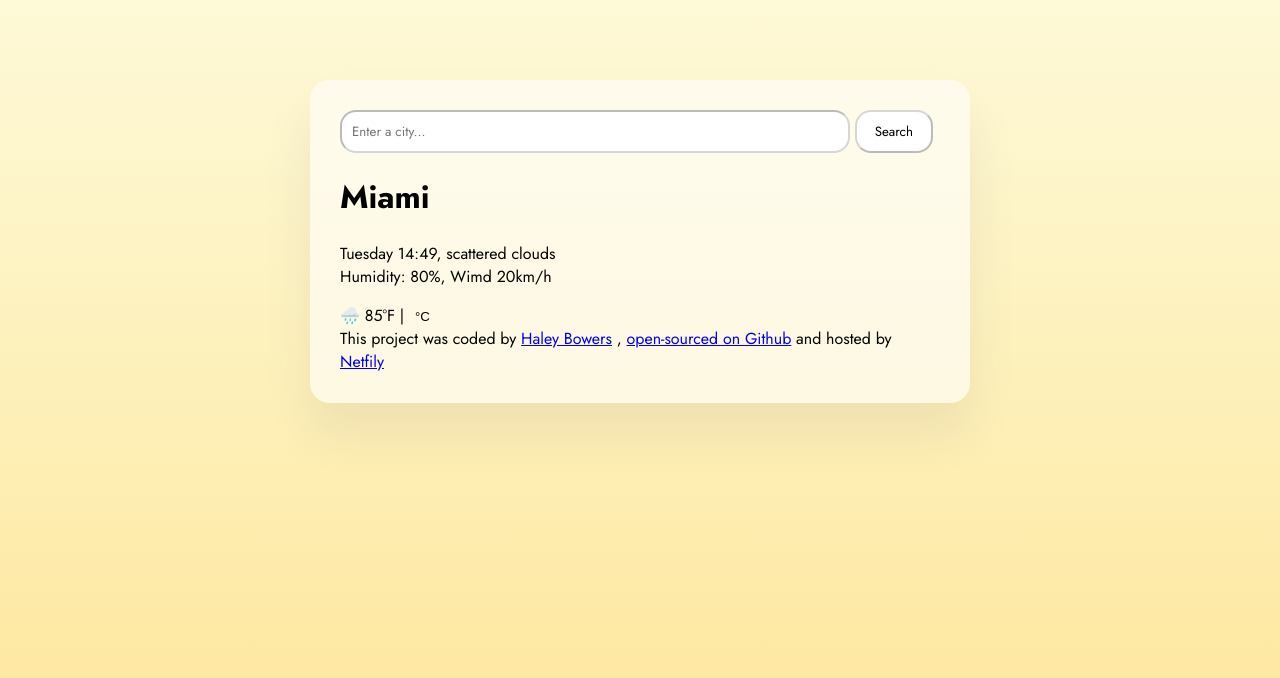
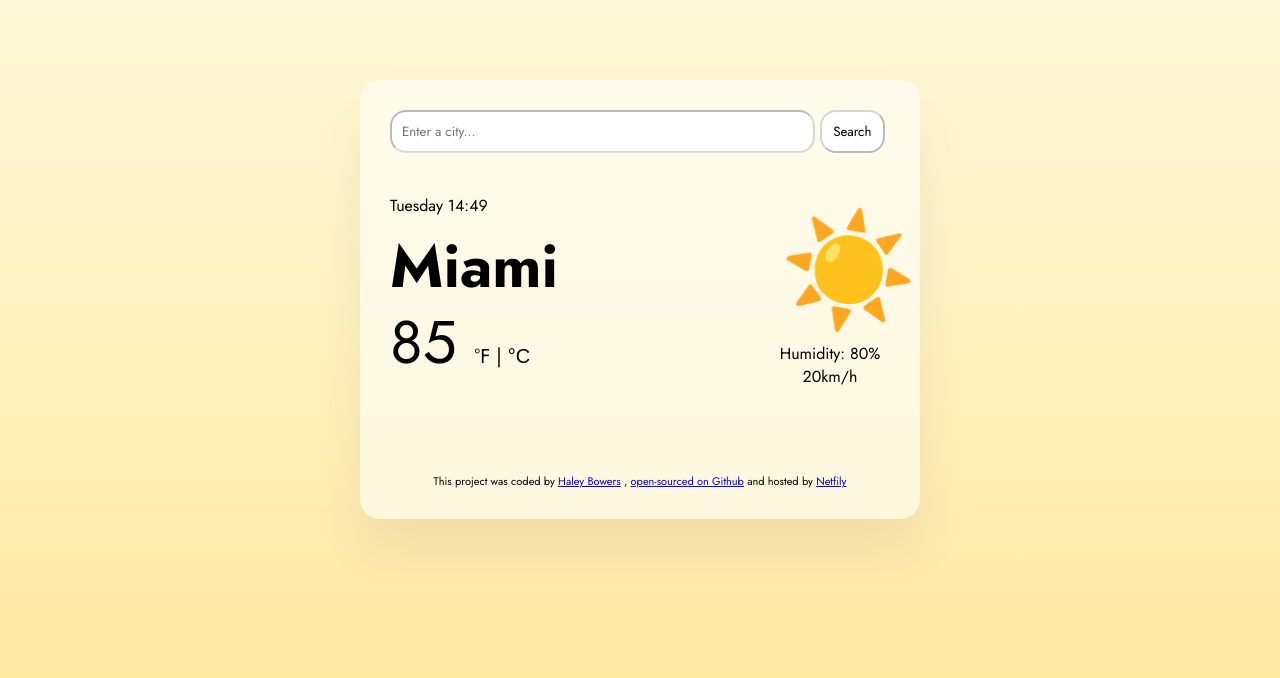
Before and after one commit to bowershaley/haley-weather-app, a plain HTML site: page index.html in a window 1280 px wide. Drawn offline with Linux system fonts and the light colour scheme.

Commit message:
Completed CSS

```diff
--- a/index.html
+++ b/index.html
@@ -29,16 +29,26 @@
       </header>
       <main>
         <div>
-          <h1>Miami</h1>
-          <p>
-            Tuesday 14:49, scattered clouds
-            <br />
-            Humidity: 80%, Wimd 20km/h
-          </p>
-        </div>
-        <div>
-          🌧️ <span class="currentTemperature">85</span>°F |
-          <button class="celciusButton">°C</button>
+          <div>
+            <h1 class="weather-app-city">Miami</h1>
+            <p class="weather-app-emoji">☀️</p>
+            <div class="weather-app-temperature">
+              <span class="currentTemperature">85 </span
+              ><span class="temp-scale"
+                >°F | <button class="celciusButton">°C</button>
+              </span>
+            </div>
+            <p class="weather-app-details">
+              Humidity: 80% <br />
+              20km/h
+            </p>
+            <div class="calendar">
+              <p>
+                <span class="currentDate">Tuesday</span>
+                <span class="currentTime">14:49</span>
+              </p>
+            </div>
+          </div>
         </div>
       </main>
 
--- a/src/index.css
+++ b/src/index.css
@@ -16,7 +16,7 @@ body {
 
 .weather-app {
   background: rgba(255, 255, 255, 0.6);
-  max-width: 600px;
+  max-width: 500px;
   margin: 80px auto;
   padding: 30px;
   border-radius: 20px;
@@ -27,12 +27,11 @@ body {
 .celciusButton {
   background-color: transparent;
   border: none;
+  font-size: 20px;
+  padding: 0;
 }
 .celciusButton:hover {
   cursor: pointer;
-}
-
-.search-form {
 }
 
 .search-form-input {
@@ -51,3 +50,49 @@ body {
   padding: 10px;
   background-color: white;
 }
+
+main {
+  padding: 30px 0;
+}
+
+.temp-scale {
+  font-size: 20px;
+}
+
+.weather-app-emoji {
+  font-size: 110px;
+  position: relative;
+  right: -390px;
+  top: -230px;
+  margin-bottom: -250px;
+}
+.weather-app-temperature {
+  font-size: 60px;
+  position: relative;
+  top: -30px;
+}
+
+.weather-app-city {
+  font-size: 60px;
+}
+
+.weather-app-details {
+  position: relative;
+  left: 190px;
+  top: -90px;
+  text-align: center;
+}
+
+.calendar {
+  font-size: 16px;
+  position: relative;
+  top: -300px;
+}
+
+footer {
+  text-align: center;
+  font-size: 11px;
+  position: relative;
+  bottom: 90px;
+  margin-bottom: -90px;
+}
```
